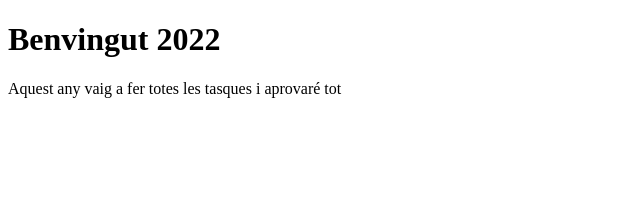
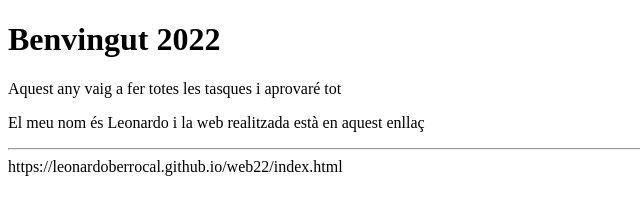
Before and after one commit to LeonardoBerrocal/web22, a plain HTML site: page index.html in a window 1280 px wide. Shown: the whole page, without its empty margins (0-640 px from the left). Drawn offline with Linux system fonts and the light colour scheme.

Commit message:
insertar URL

```diff
--- a/index.html
+++ b/index.html
@@ -9,5 +9,7 @@
 <body>
     <h1>Benvingut 2022</h1>
     <p>Aquest any vaig a fer totes les tasques i aprovaré tot</p>
+    <p>El meu nom és Leonardo i la web realitzada està en aquest enllaç</p>
+    <hr>https://leonardoberrocal.github.io/web22/index.html </hr>
 </body>
 </html>
```
